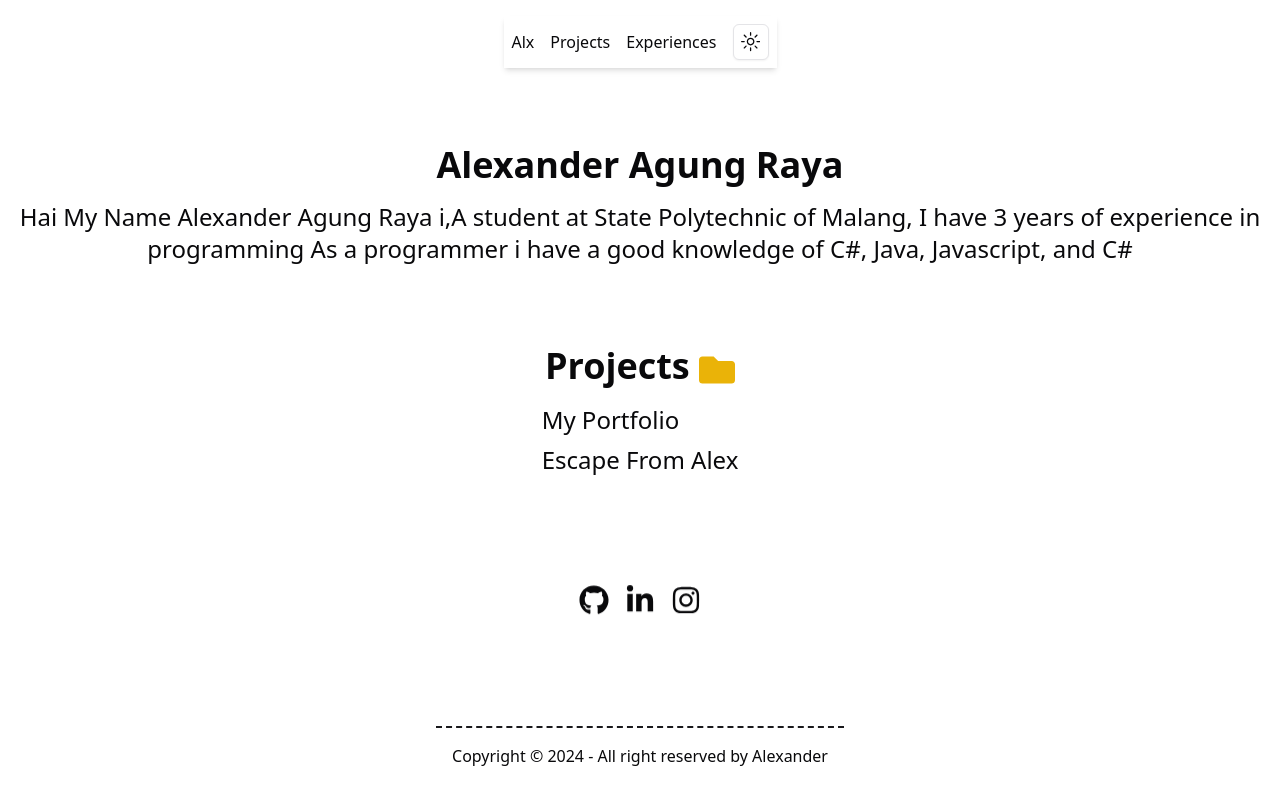
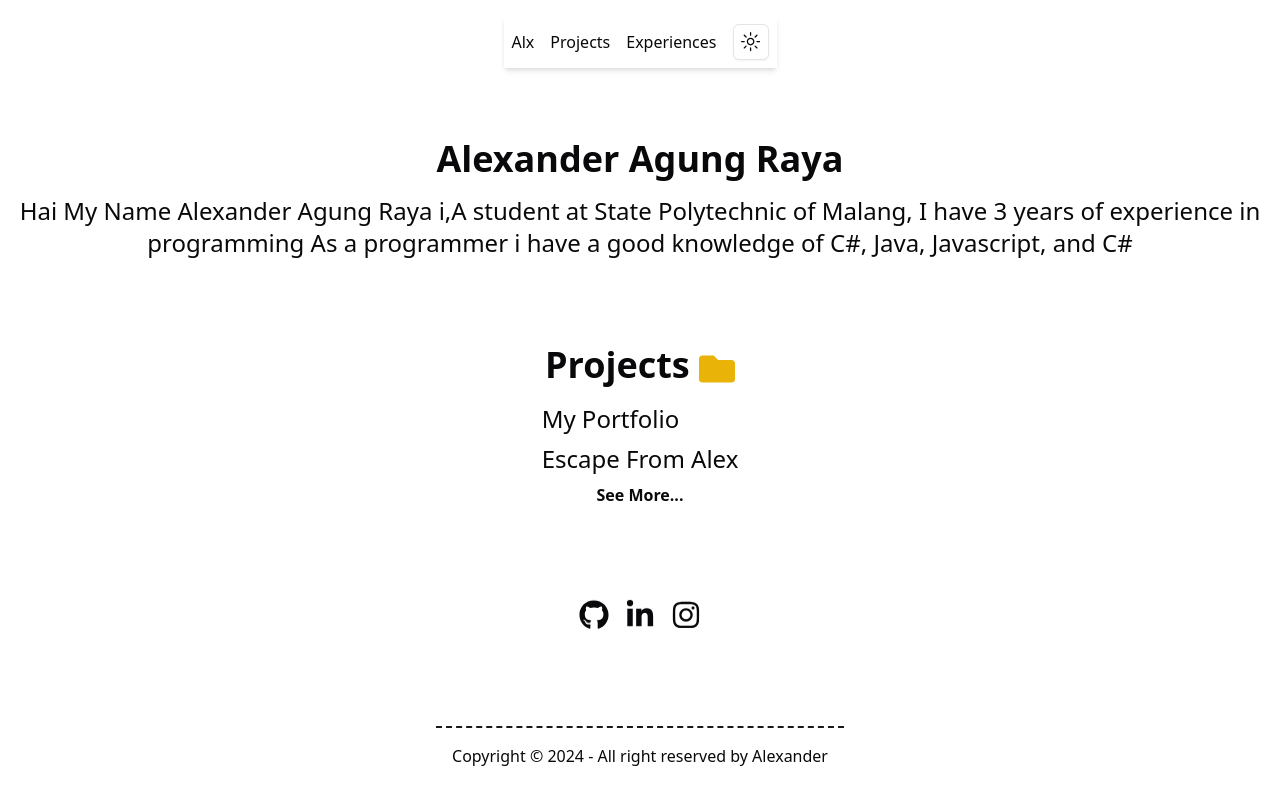
Before and after one commit to AlexanderDev2004/AlexPortofolio, a Next.js app in the folder Alex-Porto/: page / in a window 1280 px wide. Built offline with nearby package versions, Linux system fonts and the light colour scheme.

Commit message:
See More

```diff
--- a/Alex-Porto/src/Data/ProjectData.tsx
+++ b/Alex-Porto/src/Data/ProjectData.tsx
@@ -14,10 +14,11 @@ const projectData = [
             tech[10].image,
         ],
         source: "https://github.com/AlexanderDev2004/AlexPortofolio"
+
     },
     {
         id: 2,
-        image: "",
+        image: "/assets/project/EscapeFromAlex.png",
         title: "Escape From Alex",
         subtitle: "Escape From Alex is my game project using Unity",
         description: "This game uses C# and Unity as the engine. This game was my project during vocational school.",
@@ -26,7 +27,7 @@ const projectData = [
             tech[2].title,
             tech[2].image,
         ],
-        source: "https://github.com/AlexanderDev2004/AlexPortofolio"
+        source: ""
     },
 ];
 
--- a/Alex-Porto/src/app/page.tsx
+++ b/Alex-Porto/src/app/page.tsx
@@ -5,23 +5,24 @@ import { FaGithub, FaLinkedinIn, FaInstagram, FaFolder } from "react-icons/fa";
 import Footer from "@/component/footer/footer";
 import AboutData from "@/Data/AboutData";
 import ProjectData from "@/Data/ProjectData";
+
 export default function Home() {
   return (
     <main className="flex flex-col min-h-screen items-center justify-between p-4">
       {/* Navbar at the top */}
-      <Navbar hover={"hover:text-accent"} />
+      <Navbar hover="hover:text-accent" />
 
       {/* About */}
-      <div className="flex flex-col items-center justify-center mt-1 ">
+      <div className="flex flex-col items-center justify-center mt-4">
         <h1 className="text-4xl font-bold text-center">Alexander Agung Raya</h1>
-        <p className="text-2xl text-center mt-4 ">
+        <p className="text-2xl text-center mt-4">
           {AboutData.About}
         </p>
       </div>
 
       {/* Projects */}
-      <div className="flex flex-col items-center justify-center mt-2">
-        <h1 className="text-4xl font-bold text-center">Projects <FaFolder  className="inline-block text-yellow-500" /></h1>
+      <div className="flex flex-col items-center justify-center mt-8">
+        <h1 className="text-4xl font-bold text-center">Projects <FaFolder className="inline-block text-yellow-500" /></h1>
         <ul className="mt-4 space-y-2">
           {ProjectData.map((project) => (
             <li key={project.id}>
@@ -31,17 +32,17 @@ export default function Home() {
             </li>
           ))}
         </ul>
+        <Link className="font-bold hover:text-accent mt-2" href={'/projects'}>See More...</Link>
       </div>
+
       {/* Media Links */}
-      <div className="flex justify-center items-center mt-10 space-x-4 animate-bounce w-6 h-6">
-        <a  href="https://github.com/AlexanderDev2004" target="_blank" rel="noopener noreferrer">
+      <div className="flex justify-center items-center mt-10 space-x-4 animate-bounce">
+        <a href="https://github.com/AlexanderDev2004" target="_blank" rel="noopener noreferrer">
           <FaGithub size={30} />
         </a>
         <a href="https://www.linkedin.com/in/alexander-agung-raya-028770238/" target="_blank" rel="noopener noreferrer">
           <FaLinkedinIn size={30} />
         </a>
-        {/* Uncomment if Twitter is enabled */}
-        {/* <a href="http://"><FaTwitter size={30} /></a> */}
         <a href="https://www.instagram.com/alexjynx01/" target="_blank" rel="noopener noreferrer">
           <FaInstagram size={30} />
         </a>
--- a/Alex-Porto/src/assets/Images.TS
+++ /dev/null
@@ -1,3 +0,0 @@
-// import { imagesGame } from "./ImagesGame";
-
-// export default imagesGame;
```
